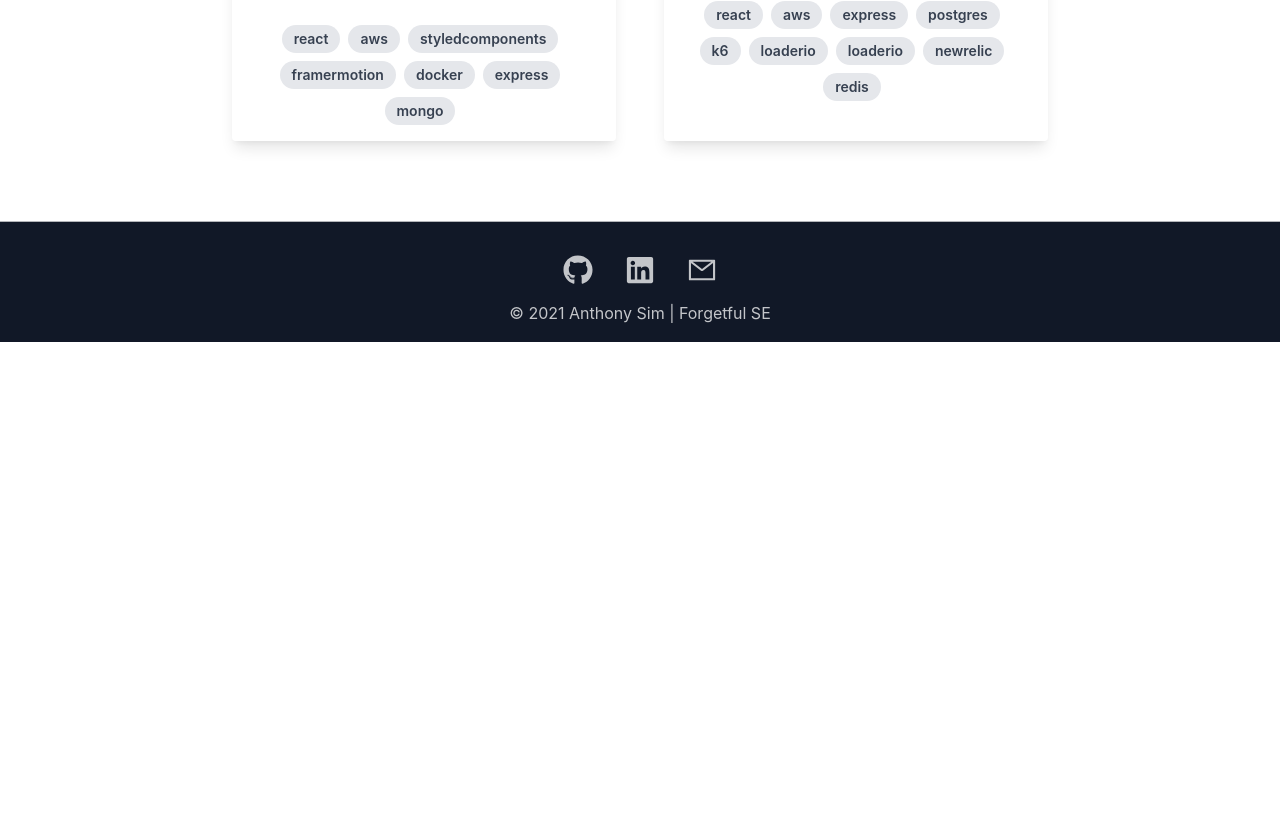
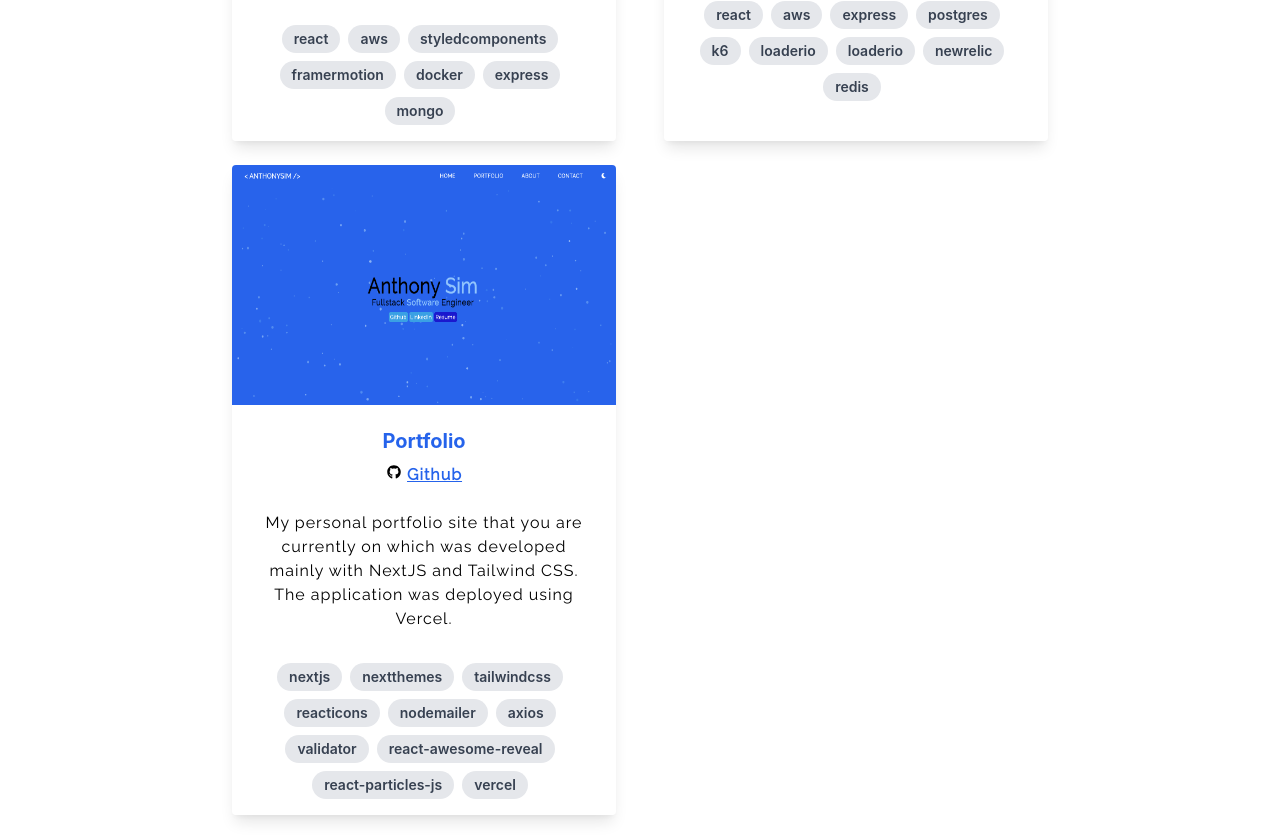
Before and after one commit to anthonysim/portfolio, a Next.js app: page /portfolio in a window 1280 px wide. Shown: the part 665-1500 px from the top of the page. Before the commit the page ends 1007 px from the top, so only its background shows below. Built offline with nearby package versions, Linux system fonts and the light colour scheme.

Commit message:
added portfolio to projects

```diff
--- a/components/Cards.js
+++ b/components/Cards.js
@@ -86,6 +86,43 @@ export default function Cards() {
             </div>
           </div>
         </div>
+        <br />
+        {/* This Portfolio App */}
+        <div className="dark:bg-gray-900 max-w-sm rounded overflow-hidden shadow-lg">
+          <Image
+            src="/portfolio.png"
+            alt="portfolio"
+            width={400}
+            height={250}
+            priority
+          />
+          <div className="px-6 py-4">
+            <div className="font-bold text-xl mb-2 text-blue-600 text-center">Portfolio</div>
+            {/* Portfolio Links */}
+            <div className="flex justify-center">
+              <FaGithub style={{ paddingTop: '2px' }} />
+              <a target="_blank" rel="noreferrer" href="https://github.com/anthonysim/portfolio">&nbsp;
+                <span className="underline font-extrabold text-blue-600">Github</span>
+              </a>
+            </div>
+            <br />
+            <p className="text-black text-base text-center dark:text-white">
+              My personal portfolio site that you are currently on which was developed mainly with NextJS and Tailwind CSS. The application was deployed using Vercel.
+            </p>
+          </div>
+          <div className="px-6 pt-4 pb-2 text-center">
+            <span className="cardBtn">nextjs</span>
+            <span className="cardBtn">nextthemes</span>
+            <span className="cardBtn">tailwindcss</span>
+            <span className="cardBtn">reacticons</span>
+            <span className="cardBtn">nodemailer</span>
+            <span className="cardBtn">axios</span>
+            <span className="cardBtn">validator</span>
+            <span className="cardBtn">react-awesome-reveal</span>
+            <span className="cardBtn">react-particles-js</span>
+            <span className="cardBtn">vercel</span>
+          </div>
+        </div>
       </Fade>
     </div >
   )
--- a/components/Info.js
+++ b/components/Info.js
@@ -17,7 +17,7 @@ export default function Info() {
           <p>Hello, my name is Anthony Sim, I am a Fullstack Software Engineer from Los Angeles, </p>
           <p>CA with a background in Accounting, Auditing and Finance.</p>
           <br />
-          <p>Besides tech, I enjoy traveling, thinking, investing, eating well, as well as quiet and open spaces.</p>
+          <p>Besides tech, I enjoy traveling, thinking, investing, eating good food, as well as quiet and open spaces.</p>
           <br />
         </div>
       </Fade>
```
Also changed, not shown: public/portfolio.png (added).
